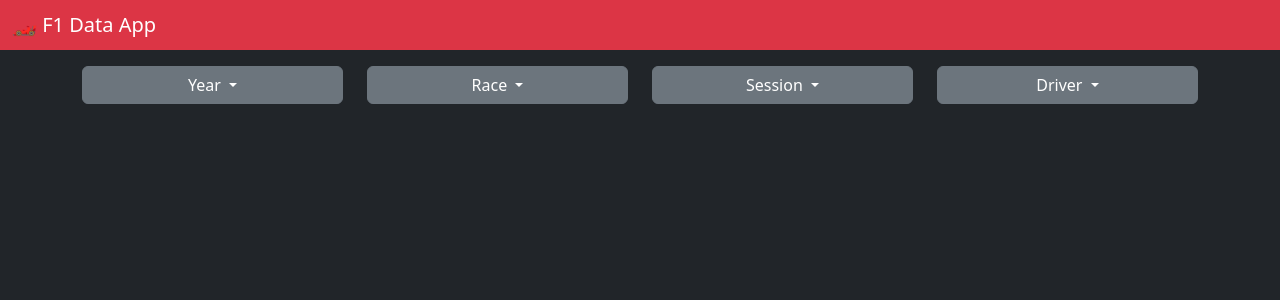
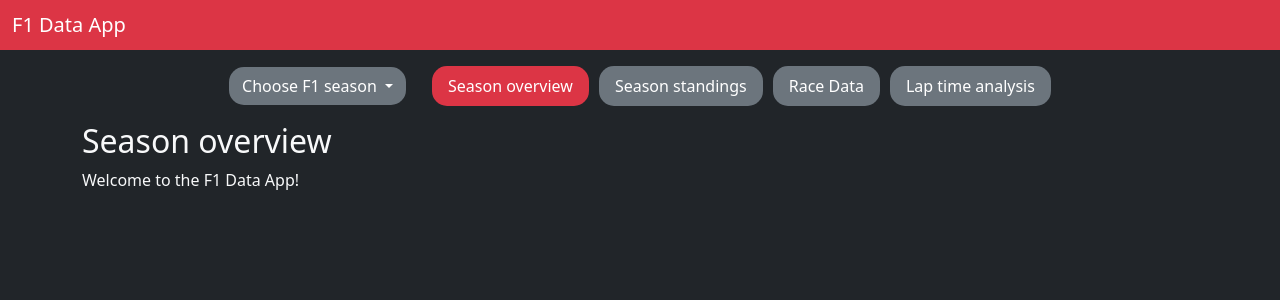
Before and after one commit to sevcikma/F1_LTA, a Flask app: page / in a window 1280 px wide. Shown: the top 300 px of the page. Run offline with Flask 3, Linux system fonts and the light colour scheme.

Commit message:
Prepared tab structure and button for season selection

```diff
--- a/app.py
+++ b/app.py
@@ -1,3 +1,4 @@
+import fastf1
 from flask import Flask, render_template
 
 app = Flask(__name__)
--- a/templates/index.html
+++ b/templates/index.html
@@ -5,80 +5,116 @@
     <title>F1 Data App</title>
     <!-- Bootstrap CSS -->
     <link href="https://cdn.jsdelivr.net/npm/bootstrap@5.3.3/dist/css/bootstrap.min.css" rel="stylesheet">
+    <style>
+        /* Custom styling for tabs and dropdown */
+        .custom-tabs .nav-link,
+        .custom-dropdown .btn {
+            border-radius: 15px;       /* rounded corners */
+            margin: 0 5px;             /* spacing */
+            background-color: #6c757d; /* default gray */
+            color: white;
+            font-weight: 500;
+        }
+
+        .custom-tabs .nav-link.active,
+        .custom-dropdown .btn.active,
+        .custom-dropdown .btn.show {
+            background-color: #dc3545; /* Bootstrap "danger" red */
+            color: white;
+        }
+
+        .custom-tabs .nav-link:hover,
+        .custom-dropdown .btn:hover {
+            background-color: #b02a37; /* darker red on hover */
+            color: white;
+        }
+    </style>
 </head>
+
 <body class="bg-dark text-light">
 
     <!-- Top Navbar -->
     <nav class="navbar navbar-dark bg-danger">
         <div class="container-fluid">
-            <span class="navbar-brand mb-0 h1">🏎️ F1 Data App</span>
+            <span class="navbar-brand mb-0 h1">F1 Data App</span>
         </div>
     </nav>
 
-    <!-- Dropdown menus section -->
+    <!-- Tabs Navigation -->
     <div class="container mt-3">
-        <div class="row text-center">
-        <!-- Dropdown 1 -->
-            <div class="col">
-                <div class="dropdown">
-                    <button class="btn btn-secondary dropdown-toggle w-100" type="button" data-bs-toggle="dropdown">
-                        Year
-                    </button>
-                    <ul class="dropdown-menu">
-                        <li><a class="dropdown-item" href="#">2023</a></li>
-                        <li><a class="dropdown-item" href="#">2024</a></li>
-                        <li><a class="dropdown-item" href="#">2025</a></li>
-                    </ul>
-                </div>
-            </div>
-            <!-- Dropdown 2 -->
-            <div class="col">
-                <div class="dropdown">
-                    <button class="btn btn-secondary dropdown-toggle w-100" type="button" data-bs-toggle="dropdown">
-                        Race
-                    </button>
-                    <ul class="dropdown-menu">
-                        <li><a class="dropdown-item" href="#">Bahrain GP</a></li>
-                        <li><a class="dropdown-item" href="#">Monaco GP</a></li>
-                        <li><a class="dropdown-item" href="#">Silverstone GP</a></li>
-                    </ul>
-                </div>
-            </div>
-            <!-- Dropdown 3 -->
-            <div class="col">
-                <div class="dropdown">
-                    <button class="btn btn-secondary dropdown-toggle w-100" type="button" data-bs-toggle="dropdown">
-                        Session
-                    </button>
-                    <ul class="dropdown-menu">
-                        <li><a class="dropdown-item" href="#">Practice</a></li>
-                        <li><a class="dropdown-item" href="#">Qualifying</a></li>
-                        <li><a class="dropdown-item" href="#">Race</a></li>
-                    </ul>
-                </div>
-            </div>
-            <!-- Dropdown 4 -->
-            <div class="col">
-                <div class="dropdown">
-                    <button class="btn btn-secondary dropdown-toggle w-100" type="button" data-bs-toggle="dropdown">
-                        Driver
-                    </button>
-                    <ul class="dropdown-menu">
-                        <li><a class="dropdown-item" href="#">Hamilton</a></li>
-                        <li><a class="dropdown-item" href="#">Verstappen</a></li>
-                        <li><a class="dropdown-item" href="#">Leclerc</a></li>
-                    </ul>
-                </div>
+         <div class="d-flex align-items-center justify-content-center flex-wrap">
+
+            <!-- Season Dropdown -->
+            <div class="dropdown custom-dropdown me-3">
+                <button class="btn dropdown-toggle" type="button" id="seasonDropdown" data-bs-toggle="dropdown" aria-expanded="false">
+                    Choose F1 season
+                </button>
+                <ul class="dropdown-menu" aria-labelledby="seasonDropdown">
+                    <li><a class="dropdown-item" href="#" onclick="setSeason('2023')">2023</a></li>
+                    <li><a class="dropdown-item" href="#" onclick="setSeason('2024')">2024</a></li>
+                    <li><a class="dropdown-item" href="#" onclick="setSeason('2025')">2025</a></li>
+                </ul>
             </div>
 
+            <ul class="nav custom-tabs justify-content-center" id="f1Tabs" role="tablist">
+                <li class="nav-item" role="presentation">
+                    <button class="nav-link active" id="overview-tab" data-bs-toggle="tab" data-bs-target="#overview" type="button" role="tab">
+                        Season overview
+                    </button>
+                </li>
+                <li class="nav-item" role="presentation">
+                    <button class="nav-link" id="standings-tab" data-bs-toggle="tab" data-bs-target="#standings" type="button" role="tab">
+                        Season standings
+                    </button>
+                </li>
+                <li class="nav-item" role="presentation">
+                    <button class="nav-link" id="race-tab" data-bs-toggle="tab" data-bs-target="#race" type="button" role="tab">
+                        Race Data
+                    </button>
+                </li>
+                <li class="nav-item" role="presentation">
+                    <button class="nav-link" id="laptimes-tab" data-bs-toggle="tab" data-bs-target="#laptimes" type="button" role="tab">
+                        Lap time analysis
+                    </button>
+                </li>
+            </ul>
 
+        </div> <!-- close the d-flex wrapper here -->
 
+        <!-- Tabs Content -->
+        <div class="tab-content mt-3" id="f1TabsContent">
+            <!-- Overview -->
+            <div class="tab-pane fade show active" id="overview" role="tabpanel">
+                <h2>Season overview</h2>
+                <p>Welcome to the F1 Data App!</p>
+            </div>
 
+            <!-- Season Standings -->
+            <div class="tab-pane fade" id="standings" role="tabpanel">
+                <h2>Season Standings</h2>
+                <p>Here we will display the current season standings.</p>
+            </div>
+
+            <!-- Race Data -->
+            <div class="tab-pane fade" id="race" role="tabpanel">
+                <h2>Race Data</h2>
+                <p>Here we will display race results and lap times.</p>
+            </div>
+
+            <!-- Drivers -->
+            <div class="tab-pane fade" id="laptimes" role="tabpanel">
+                <h2>Lap Time Analysis</h2>
+            </div>
 
         </div>
     </div>
 
     <!-- Bootstrap JS -->
     <script src="https://cdn.jsdelivr.net/npm/bootstrap@5.3.3/dist/js/bootstrap.bundle.min.js"></script>
+    <script>
+    function setSeason(season) {
+        document.getElementById("seasonDropdown").textContent = season;
+    }
+    </script>
 </body>
 </html>
```
